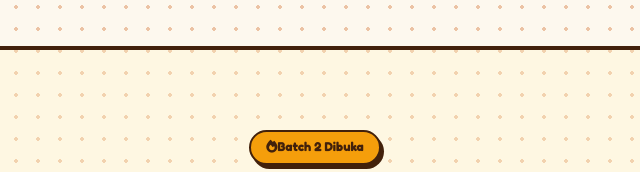
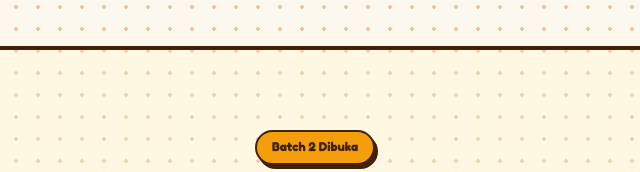
Before and after one commit to volkieee/tes-apk_batagor, a plain HTML site: page index.html in a window 1280 px wide. Shown: the part 1720-1892 px from the top of the page, 325-965 px from the left. Drawn offline with Linux system fonts and the light colour scheme; a web font is replaced by a local one.

Commit message:
update code

```diff
--- a/index.html
+++ b/index.html
@@ -195,7 +195,7 @@
     <section id="preorder" class="preorder-section section-padding">
       <div class="container">
         <div class="section-header">
-          <span class="section-tag"><i class="fa-solid fa-fire"></i> Batch 2 Dibuka</span>
+          <span class="section-tag">Batch 2 Dibuka</span>
           <h2 class="section-title">Formulir Pre-Order <span class="batch-title-tag">(Batch 2)</span></h2>
         </div>
 
```
